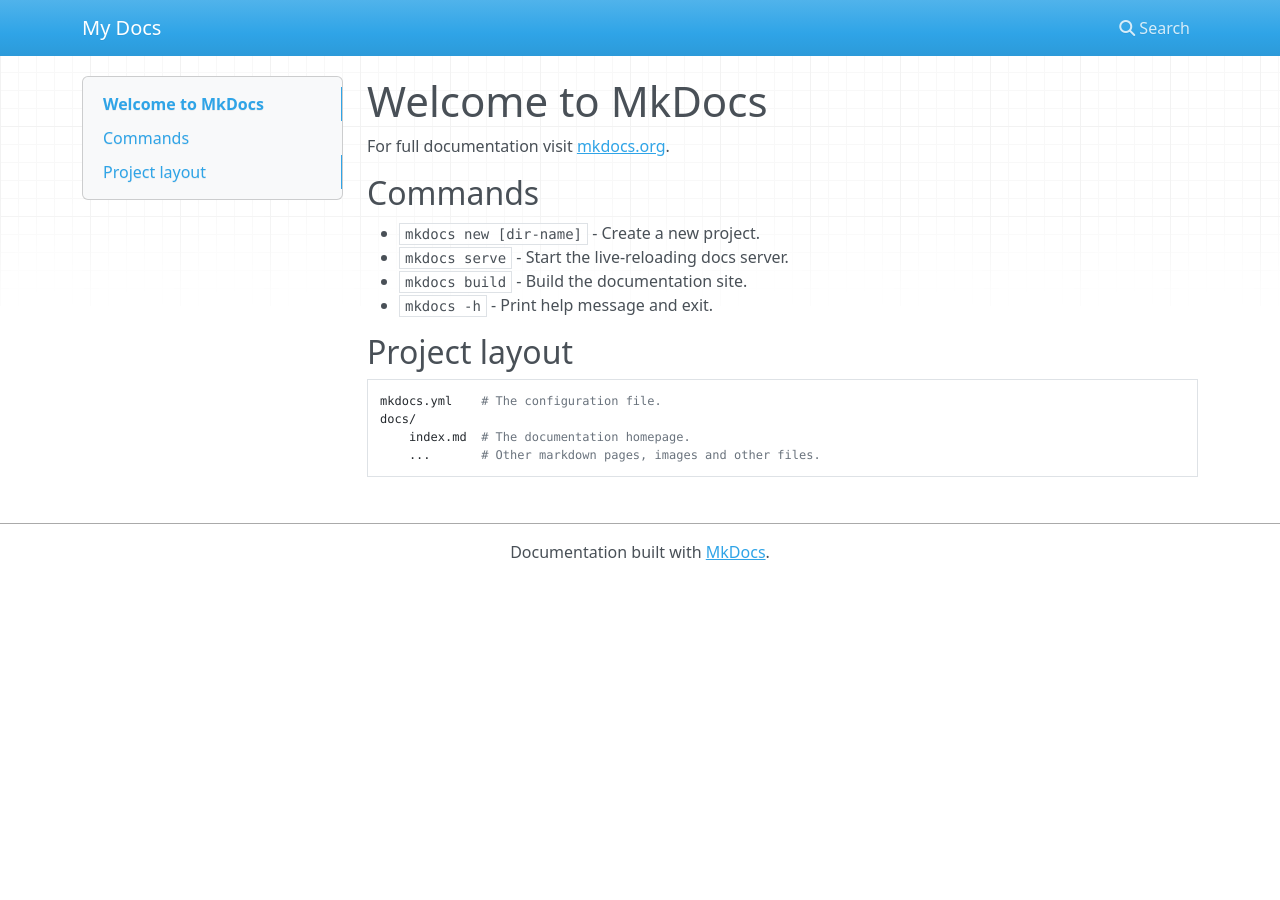
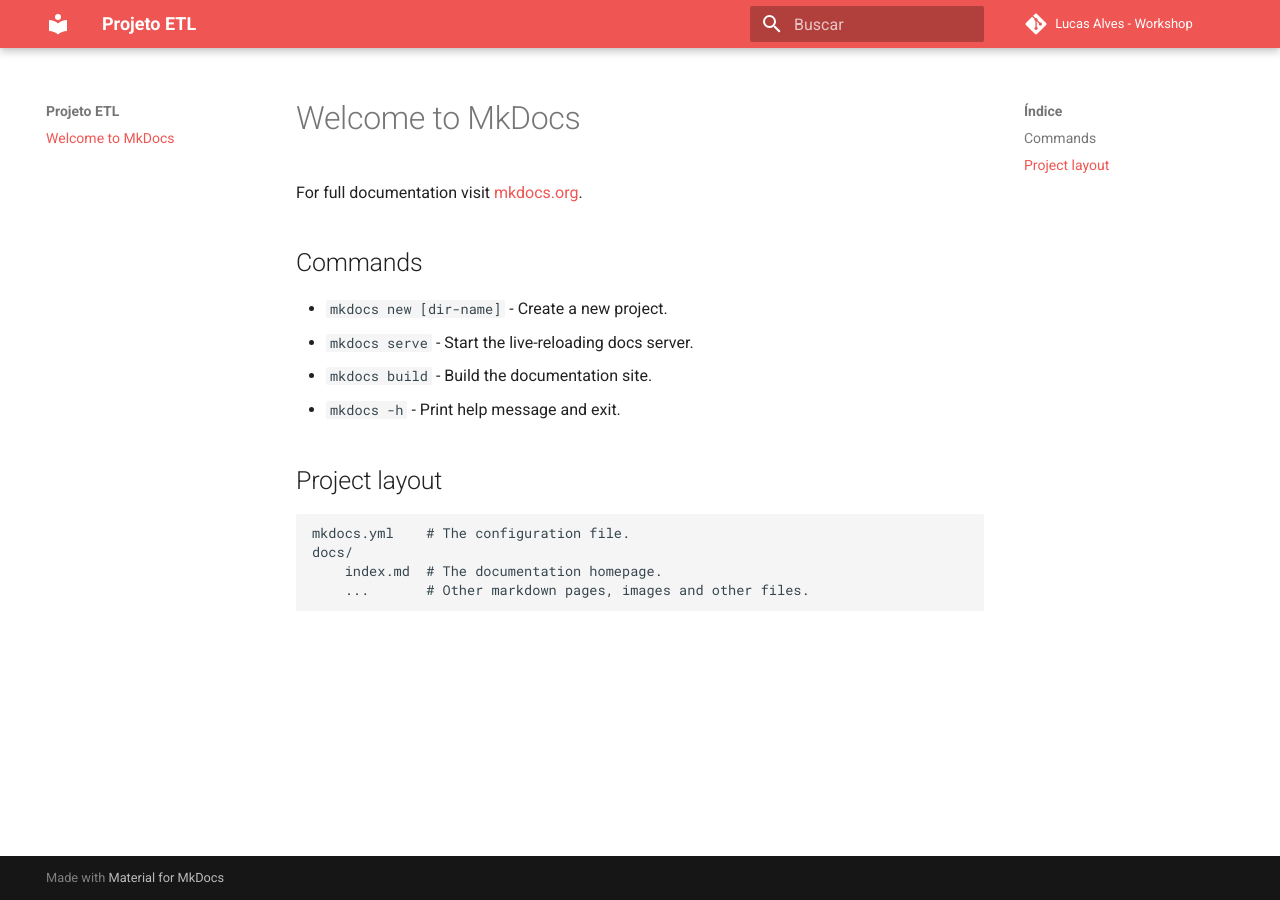
Before and after one commit to Prog-LucasAlves/PUB_Estrutura_Projeto_ETL, an MkDocs documentation site: the page built from docs/index.md, in a window 1280 px wide. Built offline with MkDocs 1.6.1 and Material for MkDocs 9.7.7, drawn with Linux system fonts in a browser that asks for light colours; nearby versions of some CDN libraries; comment, search, counter and statistics services are not loaded.

Commit message:
docs: Atualização estrutura da documentação do projeto | mkdocs.yml

```diff
--- a/mkdocs.yml
+++ b/mkdocs.yml
@@ -1 +1,20 @@
-site_name: My Docs
+site_name: Projeto ETL
+theme:
+  name: material
+  palette:
+    primary: red
+  language: pt
+
+repo_name: "Lucas Alves - Workshop"
+repo_url: "https://github.com/Prog-LucasAlves/Workshop_01"
+
+markdown_extensions:
+  - pymdownx.superfences:
+      custom_fences:
+        - name: mermaid
+          class: mermaid
+
+plugins:
+  - search
+  - mkdocstrings:
+      default_handler: python
```
